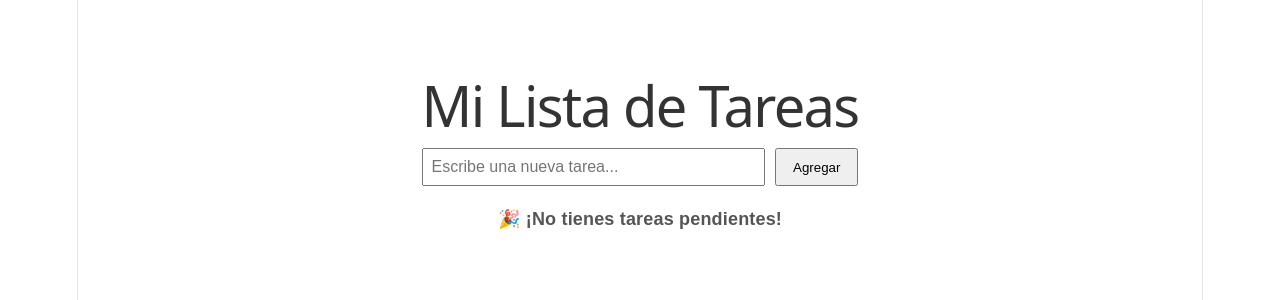
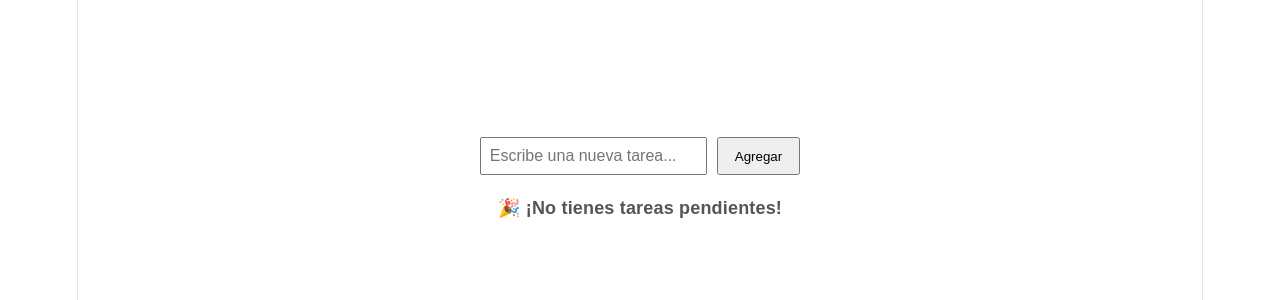
Before and after one commit to bonettrenzo/act4-todo-app, a React (Vite) app: page / in a window 1280 px wide. Shown: the top 300 px of the page. Built offline with nearby package versions, Linux system fonts and the light colour scheme.

Commit message:
fix: import olvidado de todoitem, para el item bajamos de h1 a h3 y el todoItem lo exportamos por defecto

```diff
--- a/src/App.jsx
+++ b/src/App.jsx
@@ -1,6 +1,7 @@
 import { useState, useEffect } from 'react'
 import useTareas from './hooks/useTareas'
 import CustomTitle from './componets/CustomTitle'
+import TodoItem from './componets/TodoItem'
 
 function App() {
 
--- a/src/componets/CustomTitle.jsx
+++ b/src/componets/CustomTitle.jsx
@@ -3,8 +3,8 @@ import react from 'react'
 
 export default function CustomTitle({ title }) {
   return (
-    <h1 style={{ textAlign: 'center', color: '#333', marginBottom: '30px' }}>
+    <h3 style={{ textAlign: 'center', color: '#fff', marginBottom: '30px' }}>
       {title}
-    </h1>
+    </h3>
   )
 }
--- a/src/componets/TodoItem.jsx
+++ b/src/componets/TodoItem.jsx
@@ -1,4 +1,4 @@
-function TodoItem({ tarea, manejarAlternarCompletada, manejarEliminar }) {
+export default function TodoItem({ tarea, manejarAlternarCompletada, manejarEliminar }) {
   return (
     <li
       style={{
@@ -19,7 +19,7 @@ function TodoItem({ tarea, manejarAlternarCompletada, manejarEliminar }) {
         />
         <span style={{
           textDecoration: tarea.completada ? 'line-through' : 'none',
-          color: tarea.completada ? '#888' : '#000'
+          color: tarea.completada ? '#888' : '#ffffff'
         }}>
           {tarea.texto}
         </span>
```
